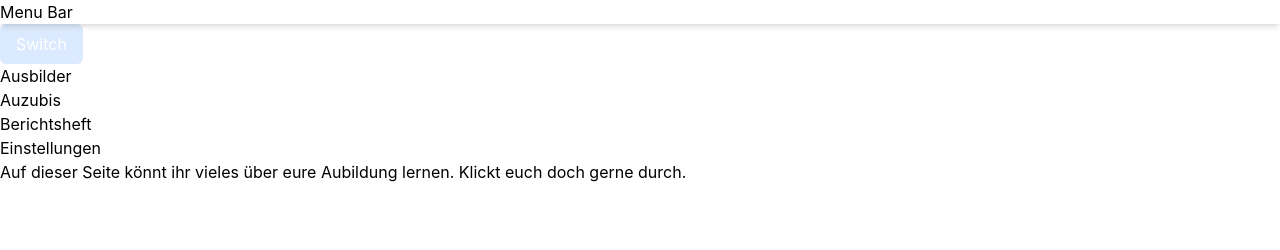
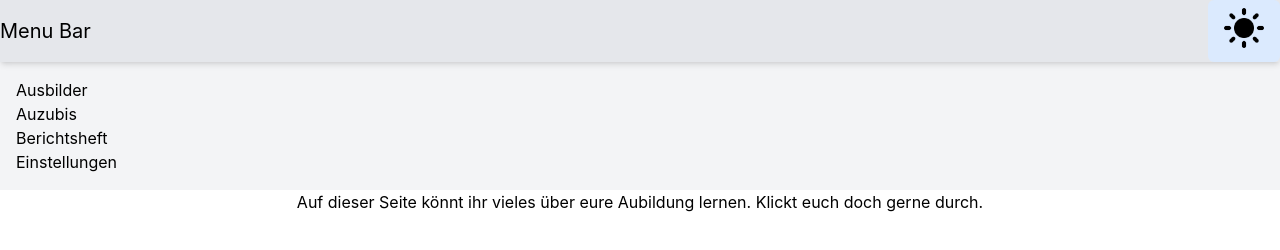
Before and after one commit to larissa2Go/first_Project, a website built with Vite: page index.html in a window 1280 px wide. Built offline with nearby package versions, Linux system fonts and the light colour scheme.

Commit message:
design in progress

```diff
--- a/index.html
+++ b/index.html
@@ -7,13 +7,15 @@
     <title>Projekt 1</title>
   </head>
   <body class="bg-white text-black dark:bg-black dark:text-white">
-      <header class="bg-white shadow-md sticky top-0 z-50 text-black dark:text-white dark:bg-black">
-        <h1>Menu Bar</h1>
-    </header>
-    <div class=" bg-blue-100 text-white px-4 py-2 rounded-md w-fit">
-      <button id="theme-toggle">Switch</button>
-    </div>
-    <aside class="sidebar">
+      <header class="bg-gray-200 flex items-center shadow-md sticky top-0 z-50 text-black dark:text-white dark:bg-black">
+        <h1 class = "text-xl">Menu Bar</h1>
+        <div class="bg-blue-100 text-white px-4 py-2 rounded-md w-fit ml-auto">
+          <button class="w-10" id="theme-toggle">
+            <img src="sun.png">
+          </button>
+        </div>
+      </header>
+    <aside class="flex flex-direction column px-4 bg-gray-100 p-4 hidden md:block hidden md:block">
         <nav aria-label="Hauptnavigation">
             <ul>
                 <li><a href="#">Ausbilder</a></li>
@@ -25,7 +27,7 @@
     </aside>
 
     <main>
-    <article>Auf dieser Seite könnt ihr vieles über eure Aubildung lernen. Klickt euch doch gerne durch.</article>
+    <article class = "flex justify-center">Auf dieser Seite könnt ihr vieles über eure Aubildung lernen. Klickt euch doch gerne durch.</article>
     </main>
     <script type="module" src="/src/main.js"></script>
   </body>
```
Also changed, not shown: sun.png (added).
